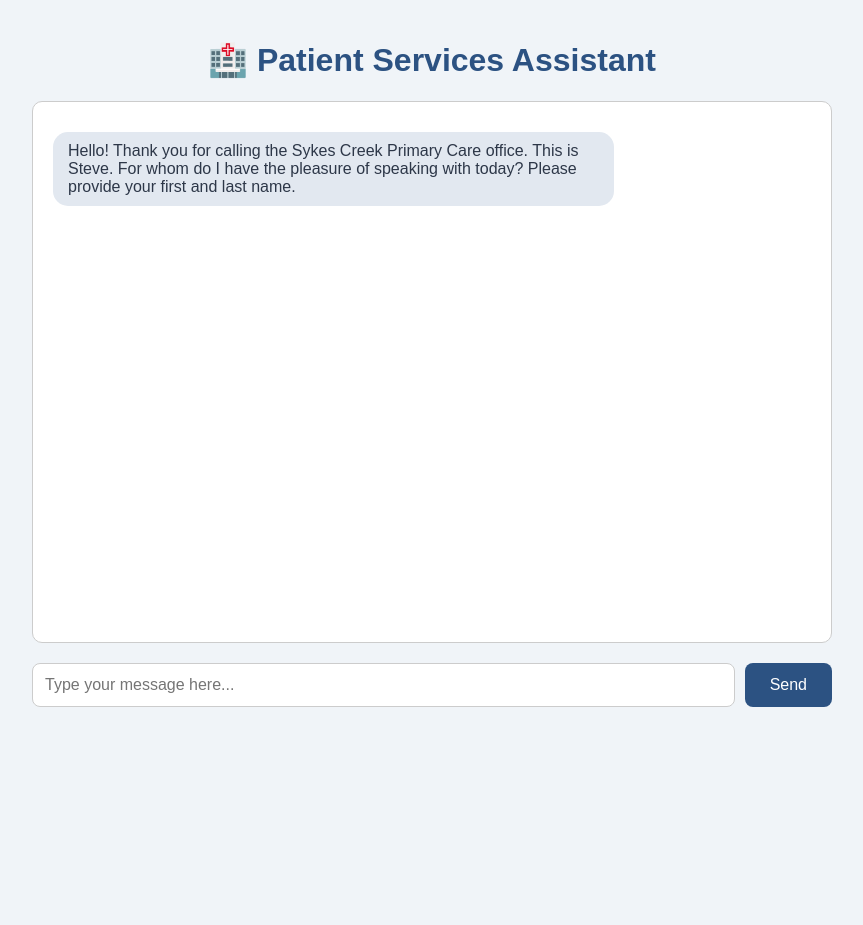
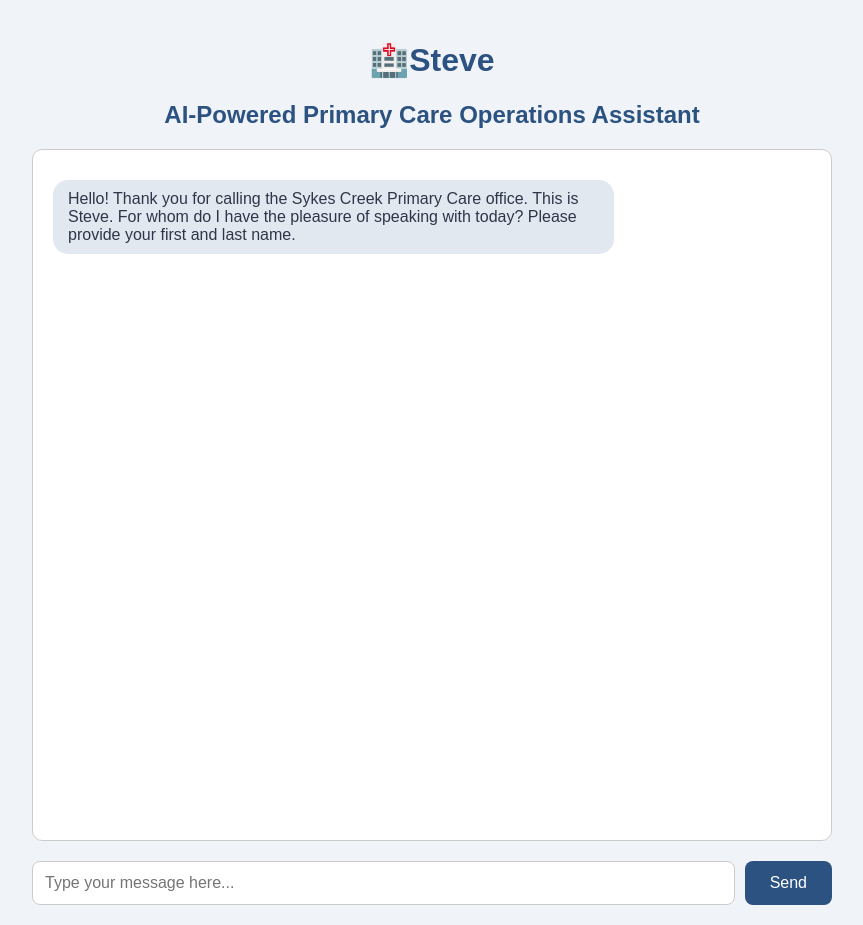
Before and after one commit to upstartdeveloper2022/AI-Patient-Services-Rep-chat-bot, a plain HTML site: page index.html in a window 1280 px wide. Shown: the whole page, without its empty margins (208-1071 px from the left). Before the commit the page ends 800 px from the top, so only its background shows below. Drawn offline with Linux system fonts and the light colour scheme.

Commit message:
Update index.html

```diff
--- a/index.html
+++ b/index.html
@@ -16,8 +16,12 @@
             text-align: center;
             color: #2c5282;
         }
+        h2 {
+            text-align: center;
+            color: #2c5282;
+        }
         #chat-box {
-            height: 500px;
+            height: 650px;
             overflow-y: auto;
             border: 1px solid #ccc;
             border-radius: 10px;
@@ -75,7 +79,8 @@
     </style>
 </head>
 <body>
-    <h1>🏥 Patient Services Assistant</h1>
+    <h1> 🏥Steve</h1>
+    <h2> AI-Powered Primary Care Operations Assistant</h2>
     <div id="chat-box">
         <div class="bot-message">
             <span>Hello! Thank you for calling the Sykes Creek Primary Care office. This is Steve. For whom do I have the pleasure of speaking with today? Please provide your first and last name.</span>
```
